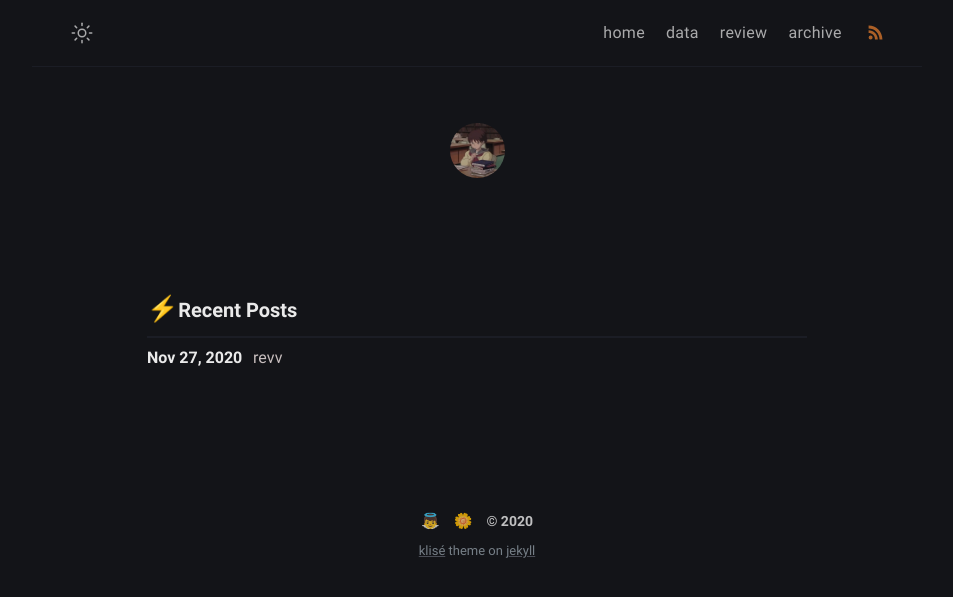
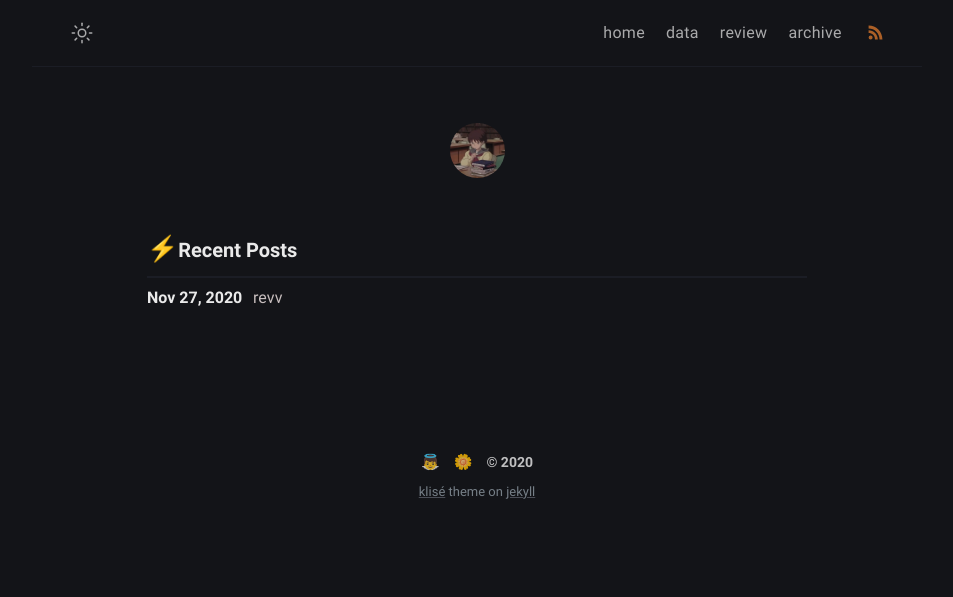
Before and after one commit to iwdstry/yeieje, a Jekyll site: the page built from review.html, in a window 1280 px wide. Shown: the top 597 px of the page, without its empty margins (163-1116 px from the left). Built offline with Jekyll 4.4.1, drawn with Linux system fonts in a browser that asks for light colours.

Commit message:
Update review.html

```diff
--- a/review.html
+++ b/review.html
@@ -5,9 +5,7 @@
 ---
 
 <div class="data">
-<img class="data-avatar" src="{{ base.url }}/yeieje/assets/img/avatar1.jpg">
-</div>
-</br>
+<img class="data-avatar" src="{{ base.url }}/yeieje/assets/img/avatar1.jpg"></div>
 <h3><span style='font-size:25px;'>&#9889;</span>Recent Posts</h3>
   {%- for post in site.tags["Review"] -%}
     <article class="post-item" id="results-container">
```
